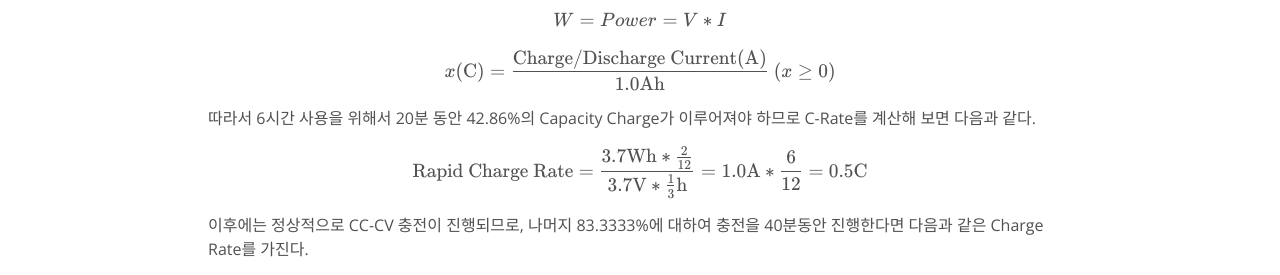
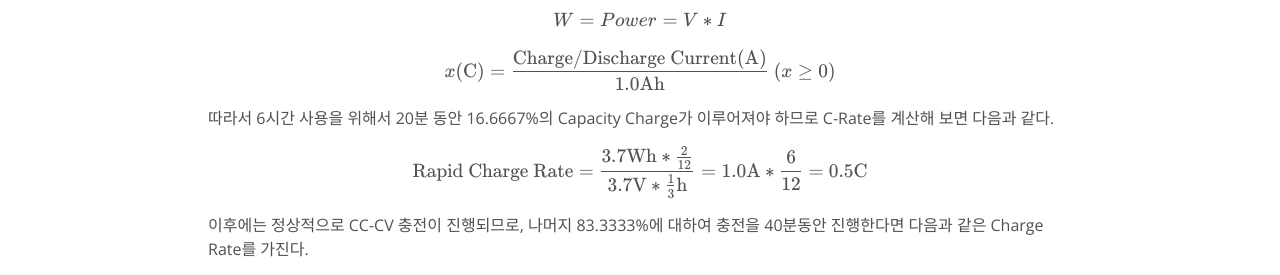
Before and after one commit to ritaru/ritaru.github.io, a Jekyll site: the page built from _posts/2024-04-27-Sena-50S-Battery.markdown, in a window 1280 px wide and 900 px high, scrolled down 2436 px. Shown: the part 153-428 px from the top of the window. Built offline with Jekyll 4.4.1, drawn with Linux system fonts in a browser that asks for light colours; some web fonts are replaced.

Commit message:
sena-post-fix

```diff
--- a/_posts/2024-04-27-Sena-50S-Battery.markdown
+++ b/_posts/2024-04-27-Sena-50S-Battery.markdown
@@ -72,7 +72,7 @@ $$ W = Power = V*I $$
 
 $$ x \textrm{(C)} = { {\textrm{Charge/Discharge Current(A)} \over 1.0\textrm{Ah}} }\ (x \geq 0) $$
 
-따라서 6시간 사용을 위해서 20분 동안 42.86%의 Capacity Charge가 이루어져야 하므로 C-Rate를 계산해 보면 다음과 같다.
+따라서 6시간 사용을 위해서 20분 동안 16.6667%의 Capacity Charge가 이루어져야 하므로 C-Rate를 계산해 보면 다음과 같다.
 
 $$ \textrm{Rapid Charge Rate} = { {3.7\textrm{Wh} * {2 \over 12}} \over 3.7\textrm{V} * {1 \over 3}\textrm{h} } = 1.0\textrm{A} * {6 \over 12} = 0.5\textrm{C} $$
 
```
